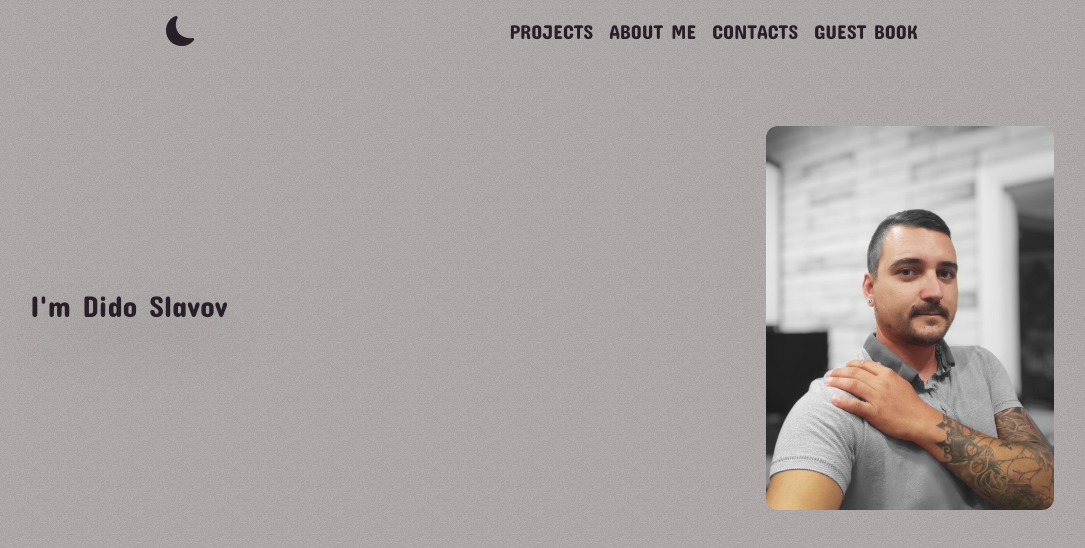
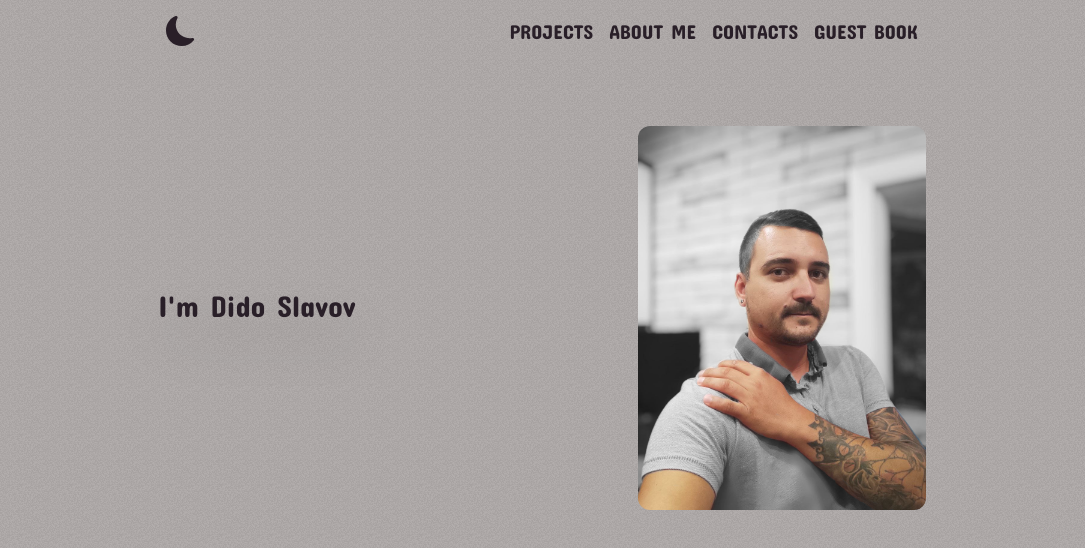
Before and after one commit to didoslavov/My-Portfolio, a Next.js app: page / in a window 1280 px wide. Shown: the top 548 px of the page, without its empty margins (98-1183 px from the left). Built offline with nearby package versions, Linux system fonts and the light colour scheme.

Commit message:
fix layout width

```diff
--- a/app/layout.tsx
+++ b/app/layout.tsx
@@ -19,7 +19,7 @@ export default function RootLayout({
         <html lang="en">
             <body className={`${concertOne.className} dark:bg-raisin-black bg-silver`}>
                 <Header />
-                <main className="w-[80%] m-auto">{children}</main>
+                <main className="w-[60%] m-auto">{children}</main>
             </body>
         </html>
     );
```
